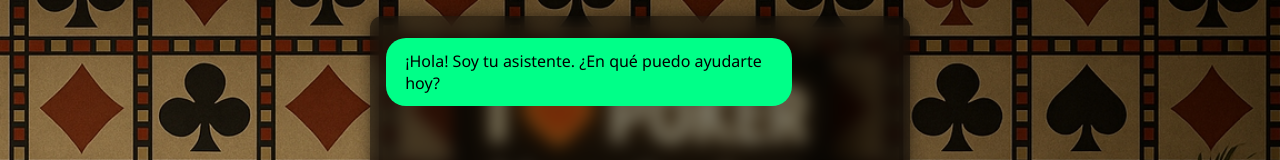
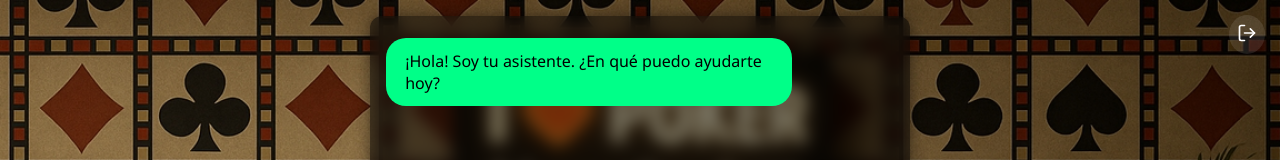
Before and after one commit to RickRick84/PokerApp, a React (Vite) app: page /chat/es in a window 1280 px wide. Shown: the top 160 px of the page. Built offline with nearby package versions, Linux system fonts and the light colour scheme; no server answers; sample sign-in values are in the browser's storage.

Commit message:
Update total para Logout icon

```diff
--- a/src/App.css
+++ b/src/App.css
@@ -396,3 +396,22 @@ body {
     gap: 1.5rem;
   }
 }
+
+/* Logout fijo arriba a la derecha */
+.logout-icon {
+  position: fixed;
+  top: 15px;
+  right: 15px;
+  background: rgba(255, 255, 255, 0.1);
+  color: #fff;
+  border: none;
+  border-radius: 50%;
+  padding: 8px;
+  cursor: pointer;
+  z-index: 1000;
+  transition: background 0.2s ease;
+}
+
+.logout-icon:hover {
+  background: rgba(255, 255, 255, 0.2);
+}
--- a/src/ChatPage.jsx
+++ b/src/ChatPage.jsx
@@ -3,6 +3,7 @@ import { useState, useEffect, useRef } from 'react';
 import { useParams, Link, Navigate } from 'react-router-dom';
 import { FaHome, FaPaperPlane } from 'react-icons/fa';
 import AdminControls from './AdminControls';
+import LogoutIcon from './LogoutIcon'; // ✅ agregado
 import './App.css';
 
 const translations = {
@@ -169,6 +170,8 @@ function ChatPage() {
 
   return (
     <>
+      <LogoutIcon /> {/* ✅ agregado acá arriba del todo */}
+
       <Link to="/" className="home-link">
         <FaHome size={15} />
       </Link>
--- a/src/HomePage.jsx
+++ b/src/HomePage.jsx
@@ -1,7 +1,7 @@
-// src/HomePage.jsx
 import React, { useEffect, useRef, useState } from 'react';
 import { useAuth } from './AuthContext';
 import { Navigate, useNavigate } from 'react-router-dom';
+import LogoutIcon from './LogoutIcon'; // ✅ importado
 import './App.css';
 
 function HomePage() {
@@ -41,6 +41,9 @@ function HomePage() {
   };
 
   return (
+    <>
+      <LogoutIcon /> {/* ✅ botón fijo de logout */}
+
       <div className="app homepage-container">
         <div className="language-selector">
           <button onClick={() => handleLanguageSelect('es')}>ESPAÑOL</button>
@@ -58,6 +61,7 @@ function HomePage() {
           </div>
         )}
       </div>
+    </>
   );
 }
 
--- /dev/null
+++ b/src/LogoutIcon.jsx
@@ -0,0 +1,24 @@
+// src/LogoutIcon.jsx
+import { useNavigate } from 'react-router-dom';
+import { signOut } from 'firebase/auth';
+import { auth } from './firebaseConfig';
+import { FiLogOut } from 'react-icons/fi';
+import './App.css';
+
+const LogoutIcon = () => {
+  const navigate = useNavigate();
+
+  const handleLogout = async () => {
+    await signOut(auth);
+    localStorage.removeItem('pokerBotLang');
+    navigate('/login');
+  };
+
+  return (
+    <button className="logout-icon" onClick={handleLogout} title="Cerrar sesión">
+      <FiLogOut size={20} />
+    </button>
+  );
+};
+
+export default LogoutIcon;
```
Lines whose indentation alone changed are shown as unchanged.
